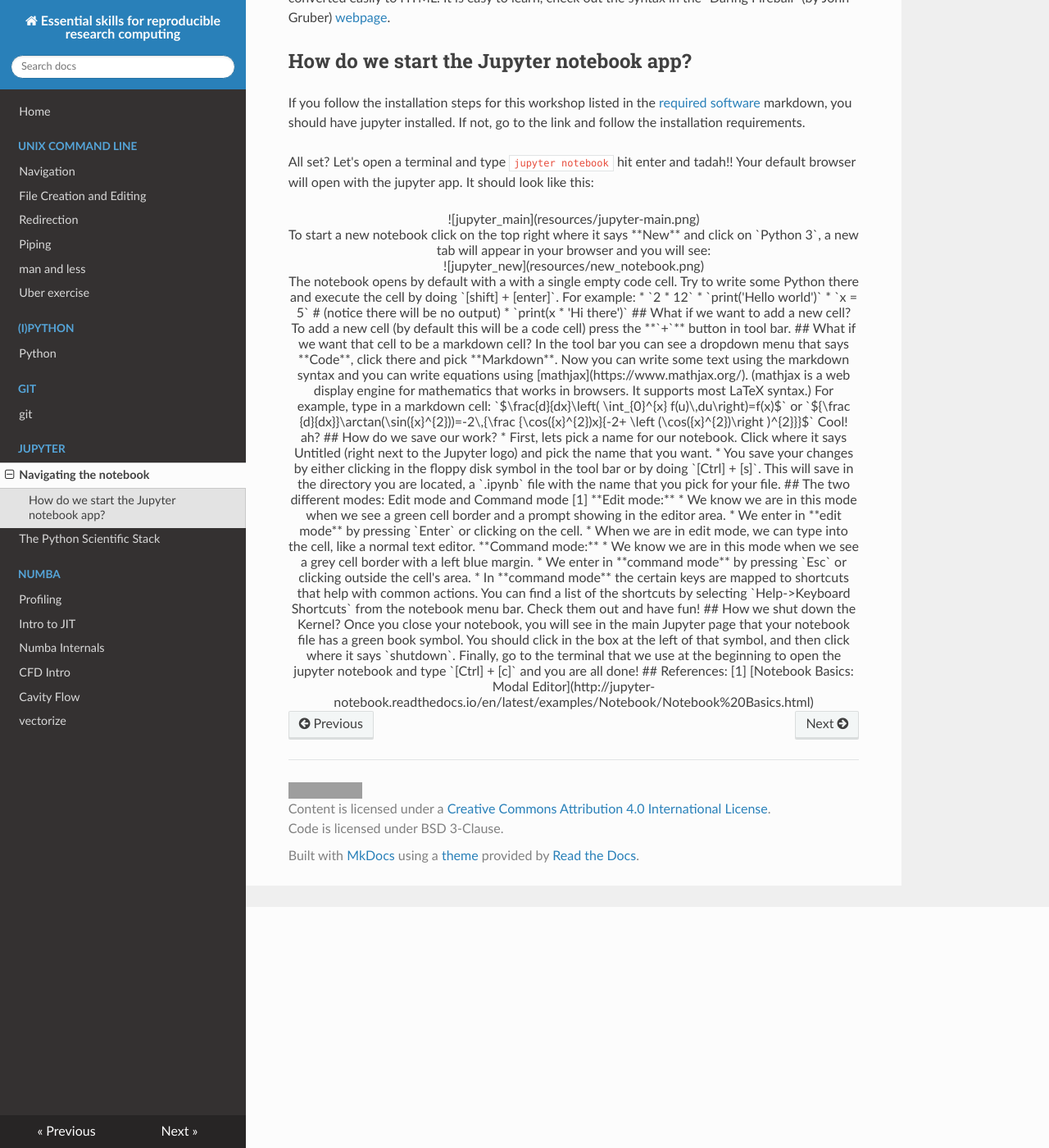
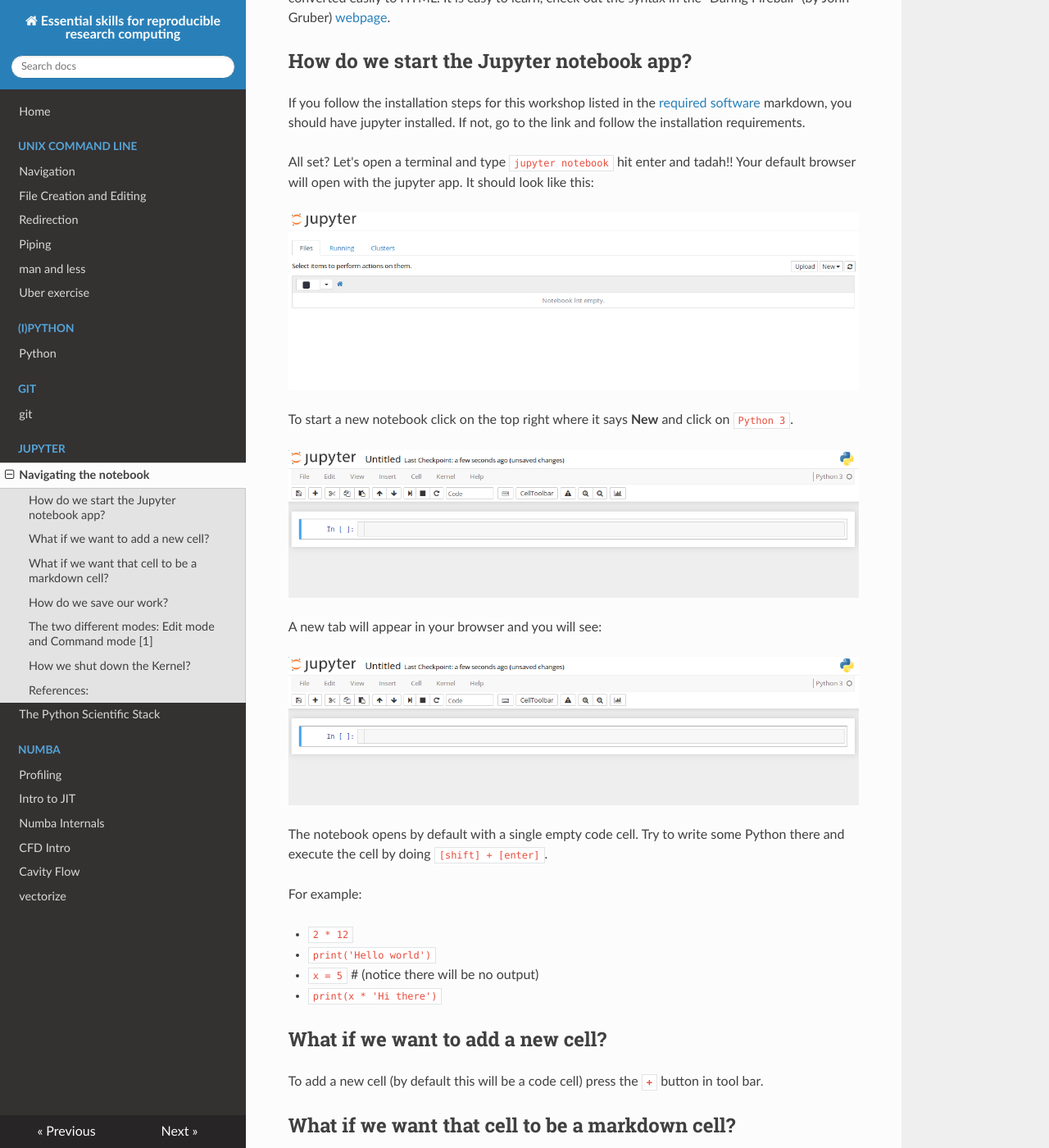
Before and after one commit to barbagroup/essential_skills_RRC, an MkDocs documentation site: the page built from docs/jupyter/the_notebook.md, in a window 1280 px wide and 1400 px high, scrolled down 294 px. Shown: the whole window at 82% size. Built offline with MkDocs 1.6.1, drawn with Linux system fonts in a browser that asks for light colours; nearby versions of some CDN libraries; old or Windows-style settings are respelled for this version of MkDocs; some of the changed text lies outside the part shown; grey boxes are pictures that could not be loaded.

Commit message:
move notebook intro to docs and replace images
I used screenshots from my own machine so that the images are more
consistent in the styling. I also added a shot of the dropdown menu for
creating a new notebook.

Also removed the `<center>` tags since they aren't necessary when
displayed on the site and seem to mess stuff up below where they are located.

```diff
--- a/docs/jupyter/the_notebook.md
+++ b/docs/jupyter/the_notebook.md
@@ -22,14 +22,18 @@
 All set? Let's open a terminal and type `jupyter notebook` hit enter and tadah!!
 Your default browser will open with the jupyter app. It should look like this:
 
-<center>![jupyter_main](resources/jupyter-main.png)<center>
+![jupyter_main](./resources/jupyter-main.png)
 
 To start a new notebook click on the top right where it says **New** and click
-on `Python 3`, a new tab will appear in your browser and you will see:
+on `Python 3`.
 
-<center>![jupyter_new](resources/new_notebook.png)<center>
+![](./resources/new_notebook.png)
 
-The notebook opens by default with a with a single empty code cell. Try to write
+A new tab will appear in your browser and you will see:
+
+![jupyter_new](resources/new_notebook.png)
+
+The notebook opens by default with a single empty code cell. Try to write
 some Python there and execute the cell by doing `[shift] + [enter]`.
 
 For example:
```
Also changed, not shown: docs/jupyter/resources/create_notebook.png (added), docs/jupyter/resources/jupyter-main.png (added), docs/jupyter/resources/new_notebook.png (added), resources/jupyter-main.png (deleted), resources/new_notebook.png (deleted).
